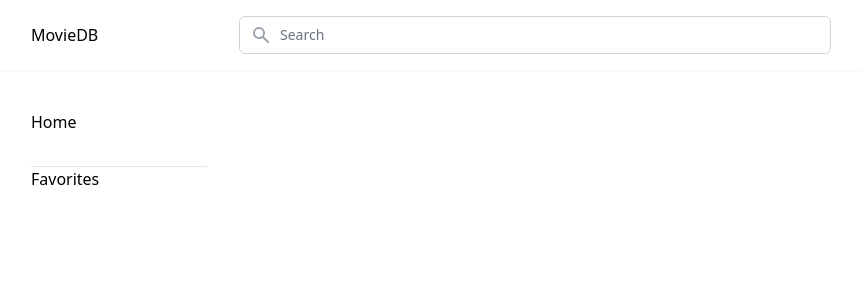
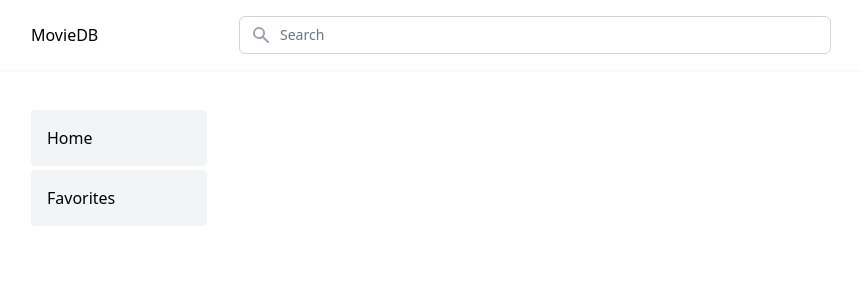
Before and after one commit to Flurokazoo/io-moviedb-react-ts-course-starter-pnntag, a React (Vite) app: page / in a window 1280 px wide. Shown: the top 300 px of the page, without its empty margins (1-863 px from the left). Built offline with nearby package versions, Linux system fonts and the light colour scheme.

Commit message:
1 file modified

```diff
--- a/src/App.tsx
+++ b/src/App.tsx
@@ -20,7 +20,7 @@ const App = () => {
             <div className="relative flex justify-between xl:grid xl:grid-cols-12 lg:gap-8">
               <div className="flex md:absolute md:left-0 md:inset-y-0 lg:static xl:col-span-2">
                 <div className="flex-shrink-0 flex items-center">
-                  <a href="/favorites">MovieDB</a>
+                  <Link to="/favorites">MovieDB</Link>
                 </div>
               </div>
               <div className="min-w-0 flex-1 md:px-8 lg:px-0 xl:col-span-6">
@@ -34,12 +34,20 @@ const App = () => {
         <div className="py-10">
           <div className="max-w-3xl mx-auto sm:px-6 lg:max-w-7xl lg:px-8 lg:grid lg:grid-cols-12 lg:gap-8">
             <div className="lg:block lg:col-span-3 xl:col-span-2">
-              <nav aria-label="Sidebar" className="sticky top-4 divide-y">
+              <nav
+                aria-label="Sidebar"
+                className="sticky top-4 divide-y divide-gray-300"
+              >
                 <div className="pb-8 space-y-1">
-                  <Link to="/home">Home</Link>
-                </div>
-                <div className="pb-8 space-y-1">
-                  <Link to="/favorites">Favorites</Link>{' '}
+                  <Link to="/home" className="flex bg-gray-100 rounded p-4">
+                    Home
+                  </Link>
+                  <Link
+                    to="/favorites"
+                    className="flex bg-gray-100 rounded p-4"
+                  >
+                    Favorites
+                  </Link>
                 </div>
               </nav>
             </div>
```
